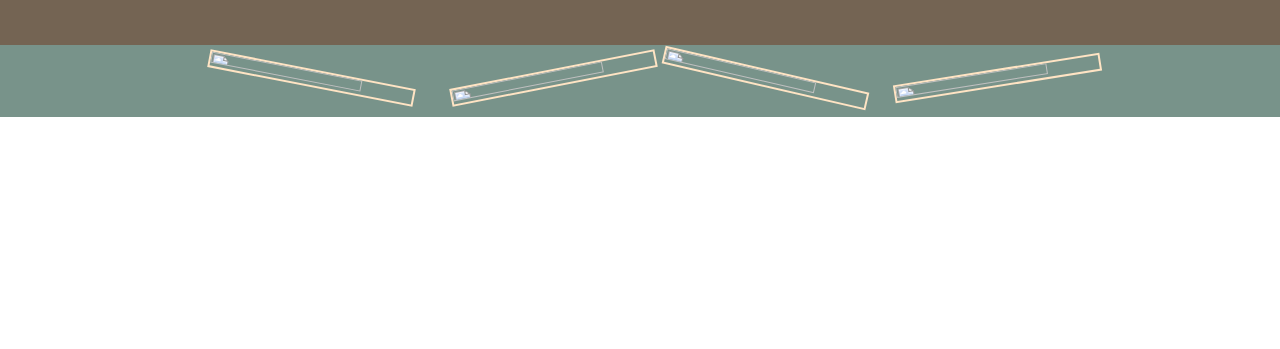
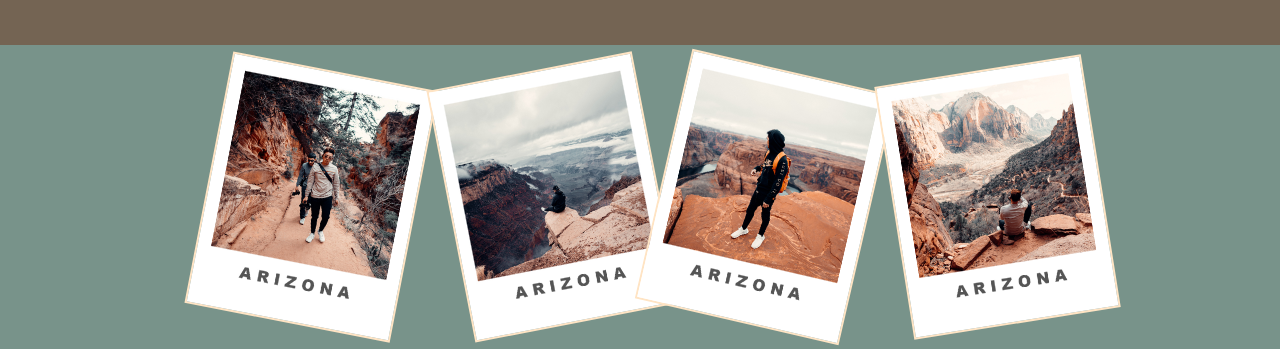
Before and after one commit to rezoluti0n/as, a plain HTML site: page index.html in a window 1280 px wide. Shown: the part 995-1344 px from the top of the page. Before the commit the page ends 1112 px from the top, so only its background shows below. Drawn offline with nearby package versions, Linux system fonts and the light colour scheme; the site is published under a folder, as on GitHub Pages, so addresses that start at the root find nothing.

Commit message:
Update index.html

```diff
--- a/index.html
+++ b/index.html
@@ -94,16 +94,16 @@
       <div class="second-row">
          <div class="row">
            <div class="col-lg-3 col-md-6 p-4">
-            <img src="/photo/Untitled-2.jpg" alt=""  class="polaroid img1">
+            <img src="photo/Untitled-2.jpg" alt=""  class="polaroid img1">
               </div>
            <div class="col-lg-3 col-md-6 p-4">
-             <img src="/photo/8.jpg" alt="" class="polaroid img2">
+             <img src="photo/8.jpg" alt="" class="polaroid img2">
              </div>
              <div class="col-lg-3 col-md-6 p-4">
-              <img src="/photo/4.jpg" alt="" class="polaroid img3">
+              <img src="photo/4.jpg" alt="" class="polaroid img3">
               </div>
               <div class="col-lg-3 col-md-6 p-4">
-                <img src="/photo/5.jpg" alt="" class="polaroid img4">
+                <img src="photo/5.jpg" alt="" class="polaroid img4">
                 </div>
          </div>
          </div>
```
